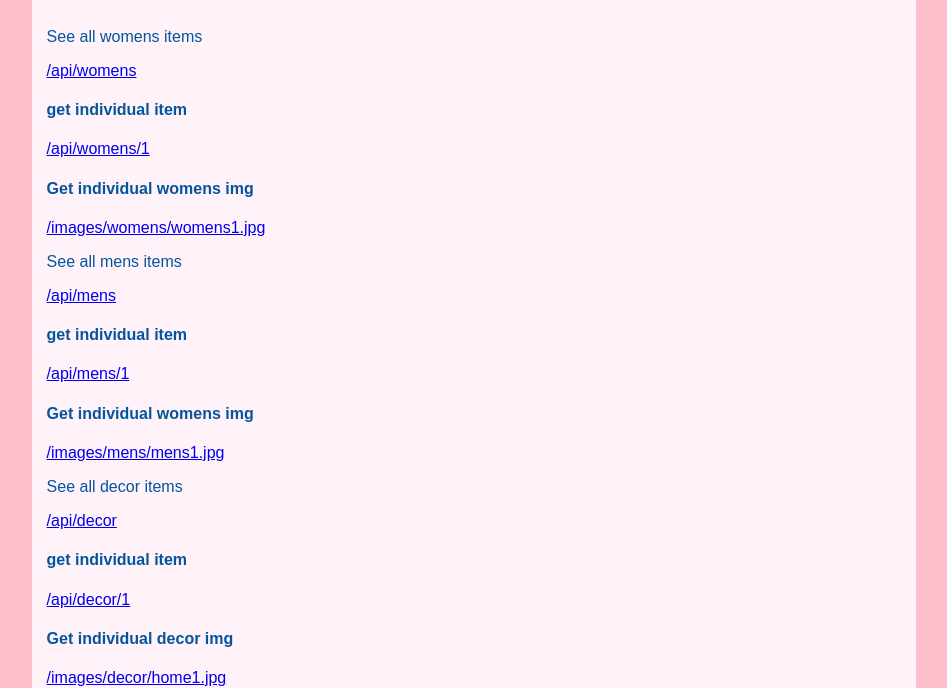
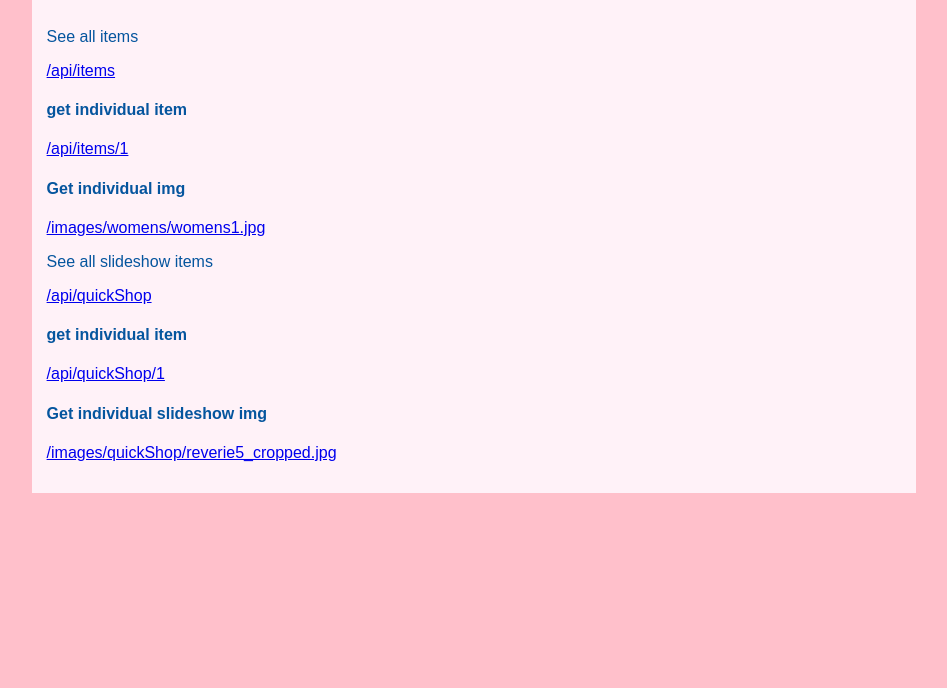
Before and after one commit to eek01/ReverieBackend, a website: page public/index.html in a window 1280 px wide. Shown: the part 121-809 px from the top of the page, without its empty margins (166-1113 px from the left). Drawn offline with Linux system fonts and the light colour scheme; a web font is replaced by a local one.

Commit message:
fixed links

```diff
--- a/public/index.html
+++ b/public/index.html
@@ -11,17 +11,17 @@
             <h1>Reverie Daydream API</h1>
         </header>
         <main>
-            <p>See all womens items</p>
-            <p><a href="api/womens">/api/womens</a></p>
+            <p>See all items</p>
+            <p><a href="api/items">/api/items</a></p>
 
             <h4>get individual item</h4>
-            <p><a href="/api/womens/1">/api/womens/1</a></p>
+            <p><a href="/api/items/1">/api/items/1</a></p>
 
-            <h4>Get individual womens img</h4>
+            <h4>Get individual img</h4>
             <p><a href="/images/womens/womens1.jpg">/images/womens/womens1.jpg</a></p>
 
 
-            <p>See all mens items</p>
+            <!-- <p>See all mens items</p>
             <p><a href="api/mens">/api/mens</a></p>
 
             <h4>get individual item</h4>
@@ -38,7 +38,7 @@
             <p><a href="/api/decor/1">/api/decor/1</a></p>
 
             <h4>Get individual decor img</h4>
-            <p><a href="/images/decor/home1.jpg">/images/decor/home1.jpg</a></p>
+            <p><a href="/images/decor/home1.jpg">/images/decor/home1.jpg</a></p> -->
 
 
             <p>See all slideshow items</p>
```
